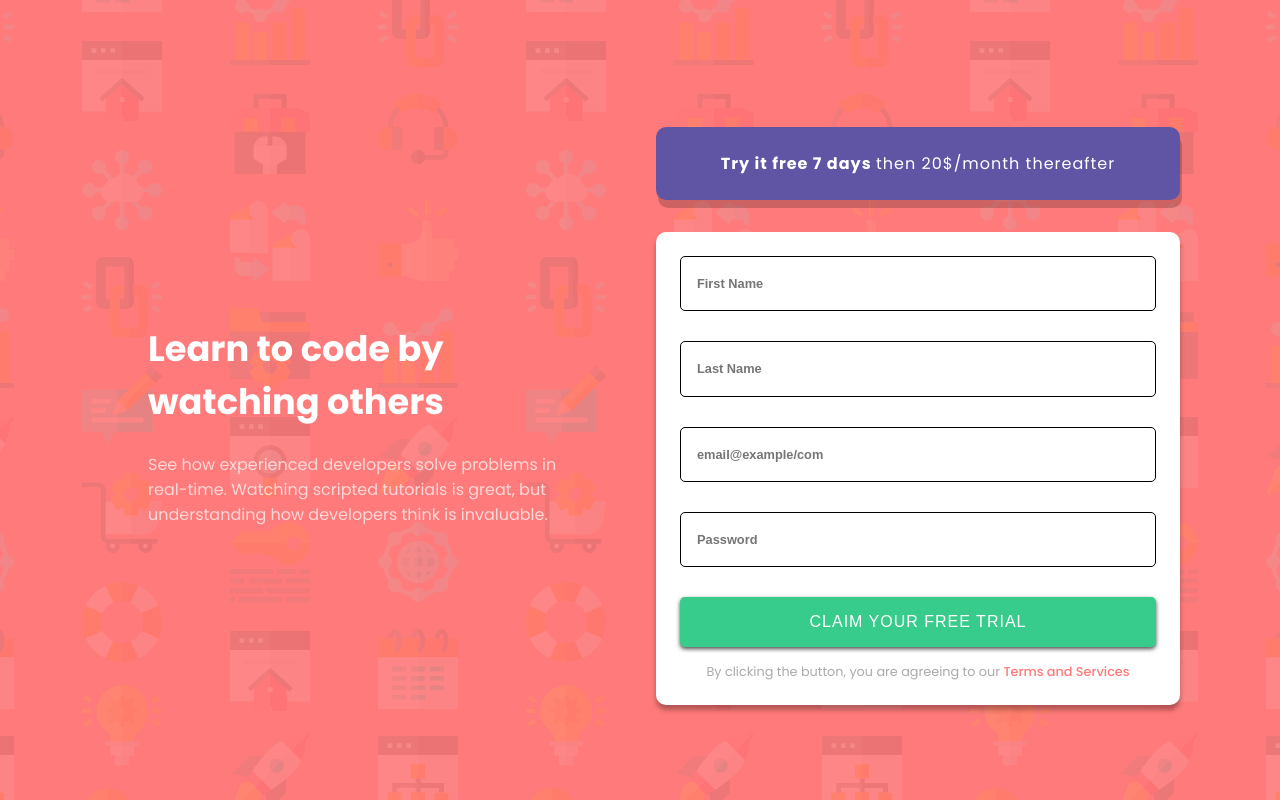
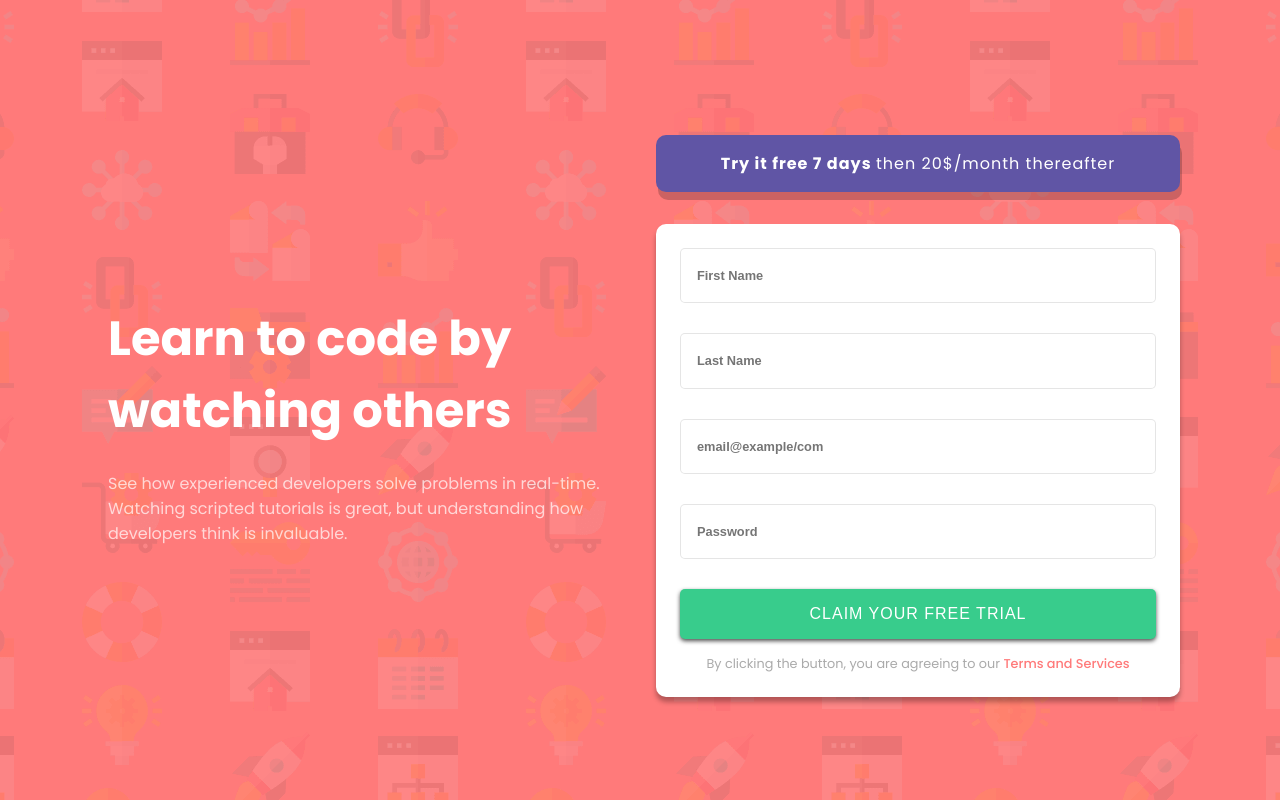
Before and after one commit to codingkapur/intro-component-with-sign-up-form, a plain HTML site: page index.html in a window 1280 px wide. Drawn offline with Linux system fonts and the light colour scheme.

Commit message:
Update style.css

```diff
--- a/style.css
+++ b/style.css
@@ -1,38 +1,3 @@
-/* # Front-end Style Guide
-
-## Layout
-
-The designs were created to the following widths:
-
-- Mobile: 375px
-- Desktop: 1440px
-
-## Colors
-
-### Primary
-
-- Red: hsl(0, 100%, 74%)
-- Green: hsl(154, 59%, 51%)
-
-### Accent
-
-- Blue: hsl(248, 32%, 49%)
-
-### Neutral
-
-- Dark Blue: hsl(249, 10%, 26%)
-- Grayish Blue: hsl(246, 25%, 77%)
-
-## Typography
-
-### Body Copy
-
-- Font size: 16px
-
-### Font
-
-- Family: [Poppins](https://fonts.google.com/specimen/Poppins)
-- Weights: 400, 500, 600, 700 */
 @import url('https://fonts.googleapis.com/css2?family=Poppins:wght@400;500;600;700&display=swap');
 
 *,
@@ -76,7 +41,7 @@ body {
     text-align: center;
     color: #fff;
     margin-top:3rem;
-    padding: 2rem 0.5rem;
+    padding: 1rem 0.5rem;
     border-radius:10px;
 }
 
@@ -102,7 +67,7 @@ body {
     font-size: 1rem;
     font-weight: 700;
     letter-spacing: 1px;
-    padding: 1.5rem 3rem;
+    padding: 1rem 3rem;
     color: #fff;
     border-radius: 10px;
     box-shadow: 2px 8px rgba(0,0,0,0.2);
@@ -128,10 +93,13 @@ body {
     width: 100%;
     border-radius: 5px;
     outline:none;
-    border: 1px solid #000;
+    border: 1px solid rgba(0,0,0,0.1);
     font-size:0.8rem;
     font-weight:700;
     transition: 0.3s ease;
+}
+.form-input:focus {
+    border: 1px solid rgba(0,0,0,1);
 }
 .label-container {
     position: relative;
@@ -185,10 +153,10 @@ body {
         background-image: url(images/bg-intro-desktop.png);
     }
     .info-section {
-        padding:3rem;
+        padding:rem;
     }
     .main-heading {
-        font-size: 2.2rem;
+        font-size: 3rem;
         text-align: left;
         padding: 0;
     }
```
